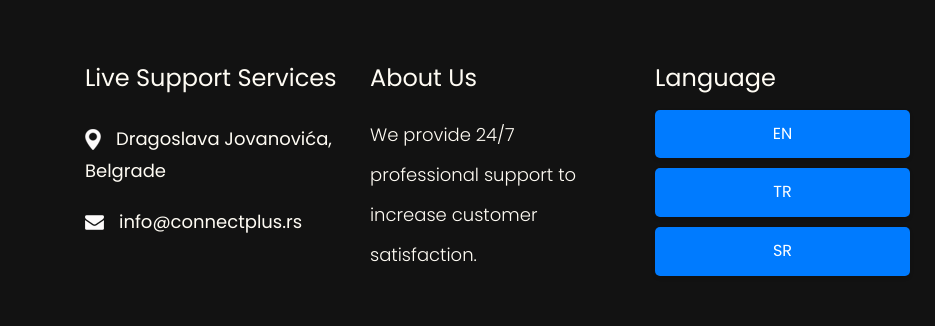
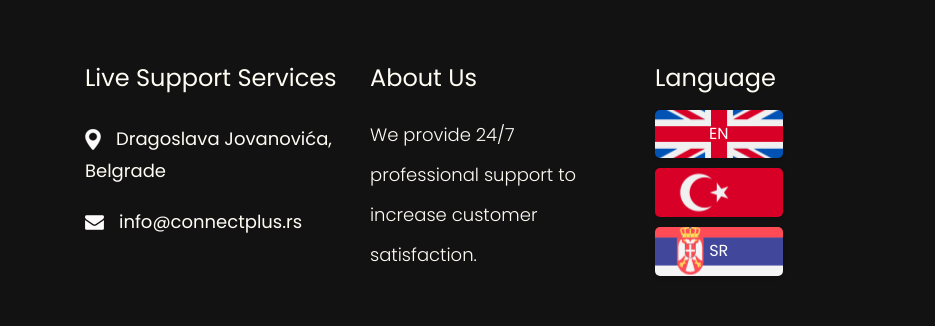
Before and after one commit to ibrahimsugun/ConnectPlus, a plain HTML site: page index.html in a window 1280 px wide. Shown: the part 3104-3430 px from the top of the page, 0-935 px from the left. Drawn offline with Linux system fonts and the light colour scheme.

Commit message:
language buttons flagged

```diff
--- a/css/style.css
+++ b/css/style.css
@@ -909,11 +909,10 @@ button {
 }
 
 .lang-btn {
-    width: 100%; /* Butonları tam genişlik yapar */
+    width: 50%; /* Butonları tam genişlik yapar */
     margin: 5px 0;
     padding: 10px 0;
     border: none;
-    background-color: #007bff;
     color: #fff;
     cursor: pointer;
     font-size: 16px;
@@ -921,10 +920,24 @@ button {
     transition: background-color 0.3s ease;
     box-shadow: 0 2px 4px rgba(0, 0, 0, 0.1);
     text-align: center; /* Buton içeriğini ortalar */
+    background-size: cover; /* Arka plan resmini kapla */
+    background-position: center; /* Arka plan resmini ortala */
+}
+
+.lang-btn-en {
+    background-image: url('/images/united-kingdom.png'); /* İngiliz bayrağı resim yolu */
+}
+
+.lang-btn-tr {
+    background-image: url('/images/turkey.png'); /* Türk bayrağı resim yolu */
+}
+
+.lang-btn-sr {
+    background-image: url('/images/serbia.png'); /* Sırp bayrağı resim yolu */
 }
 
 .lang-btn:hover {
-    background-color: #0056b3;
+    background-color: rgba(0, 0, 0, 0.3);
 }
 
 .lang-btn:focus {
--- a/index.html
+++ b/index.html
@@ -232,9 +232,9 @@
                 <div class="col-lg-3 col-sm-6">
                     <h4 class="about_text" data-lang="footer_language">Dil Seçimi</h4>
                     <div class="language_buttons">
-                      <button class="lang-btn" data-lang="en">EN</button>
-                      <button class="lang-btn" data-lang="tr">TR</button>
-                      <button class="lang-btn" data-lang="sr">SR</button>
+                        <button class="lang-btn lang-btn-en" data-lang="en">EN</button>
+                        <button class="lang-btn lang-btn-tr" data-lang="tr">.</button>
+                        <button class="lang-btn lang-btn-sr" data-lang="sr">SR</button>
                     </div>
                   </div>
 
--- a/js/translations.js
+++ b/js/translations.js
@@ -1,15 +1,13 @@
 const translations = {
     en: {
-      title: {
-        home: "Live Support Services",
+      title:  "ConnectPlus Live Support Services",
         about: "About",
         contact: "Contact",
         services: "Services",
         email_support: "Email Support",
         live_chat: "Live Chat Support",
         phone_support: "Phone Support",
-        social_media_support: "Social Media Support"
-      },
+        social_media_support: "Social Media Support",
       keywords: "live support, customer service, 24/7 support",
       description: "A company providing professional 24/7 live support services. We are here to enhance customer satisfaction and strengthen your business reputation.",
       author: "Live Support Team",
@@ -52,16 +50,14 @@ const translations = {
       footer_language: "Language"
     },
     tr: {
-      title: {
-        home: "Canlı Destek Hizmetleri",
+      title: "ConnectPlus",
         about: "Hakkımızda",
         contact: "İletişim",
         services: "Hizmetler",
         email_support: "E-posta Desteği",
         live_chat: "Canlı Sohbet Desteği",
         phone_support: "Telefon Desteği",
-        social_media_support: "Sosyal Medya Desteği"
-      },
+        social_media_support: "Sosyal Medya Desteği",
       keywords: "canlı destek, müşteri hizmetleri, 24/7 destek",
       description: "Profesyonel 24/7 canlı destek hizmetleri sunan bir firma. Müşteri memnuniyetini artırmak ve işletmenizin itibarını güçlendirmek için buradayız.",
       author: "Canlı Destek Ekibi",
@@ -104,16 +100,14 @@ const translations = {
       footer_language: "Language"
     },
     sr: {
-      title: {
-        home: "Usluge Podrške Uživo",
+      title:"Usluge Podrške Uživo",
         about: "O Nama",
         contact: "Kontakt",
         services: "Usluge",
         email_support: "Podrška putem E-pošte",
         live_chat: "Podrška putem Uživo Četa",
         phone_support: "Telefonska Podrška",
-        social_media_support: "Podrška na Društvenim Mrežama"
-      },
+        social_media_support: "Podrška na Društvenim Mrežama",
       keywords: "podrška uživo, korisnička služba, 24/7 podrška",
       description: "Kompanija koja pruža profesionalne usluge podrške uživo 24/7. Tu smo da poboljšamo zadovoljstvo kupaca i ojačamo reputaciju vašeg poslovanja.",
       author: "Tim za Podršku Uživo",
```
Also changed, not shown: contact.html (+3 -3 lines), email-support.html (+3 -3 lines), live-support.html (+3 -3 lines), phone-support.html (+3 -3 lines), services.html (+4 -4 lines), images/serbia.png (added), images/turkey.png (added), images/united-kingdom.png (added). Lines whose indentation alone changed are shown as unchanged.
